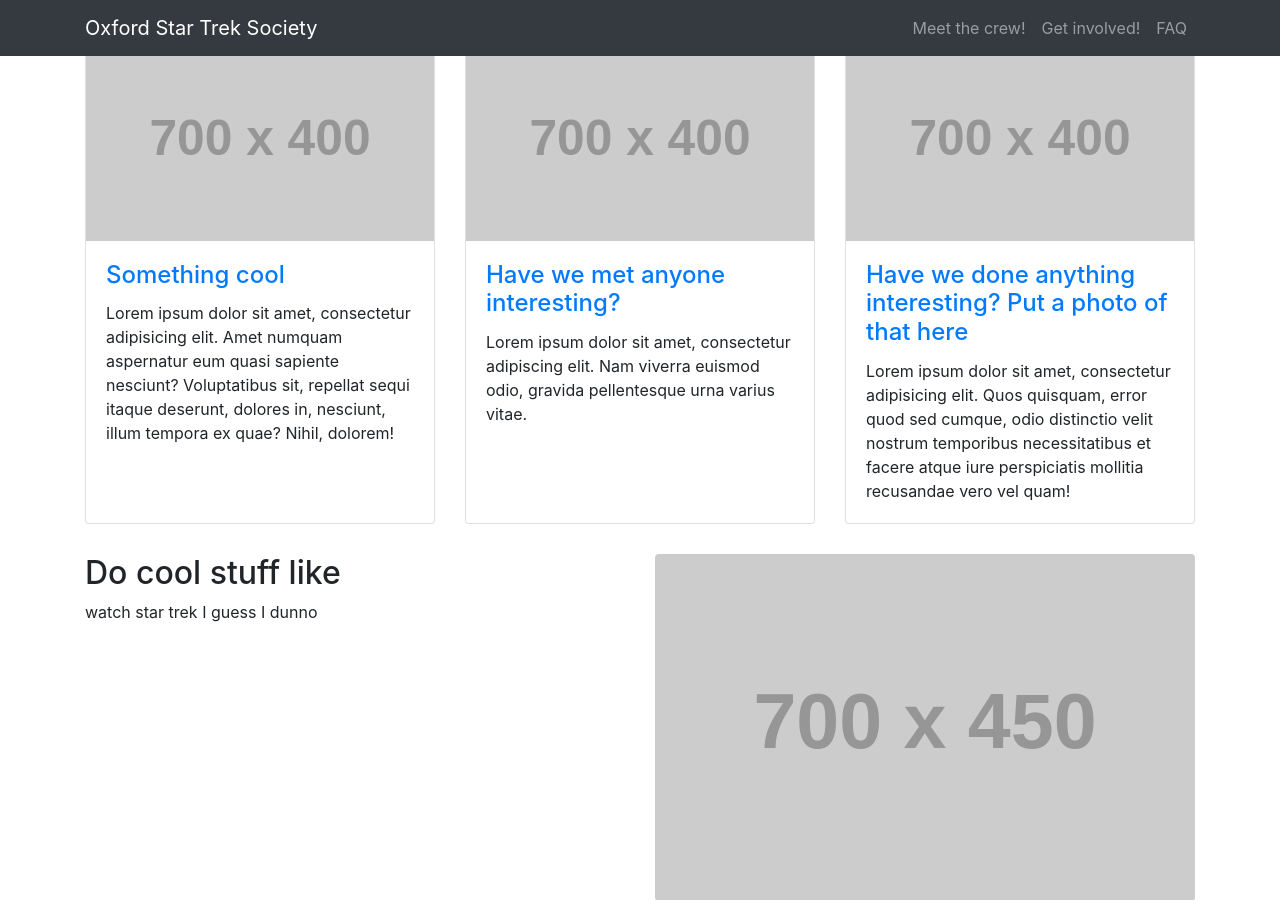
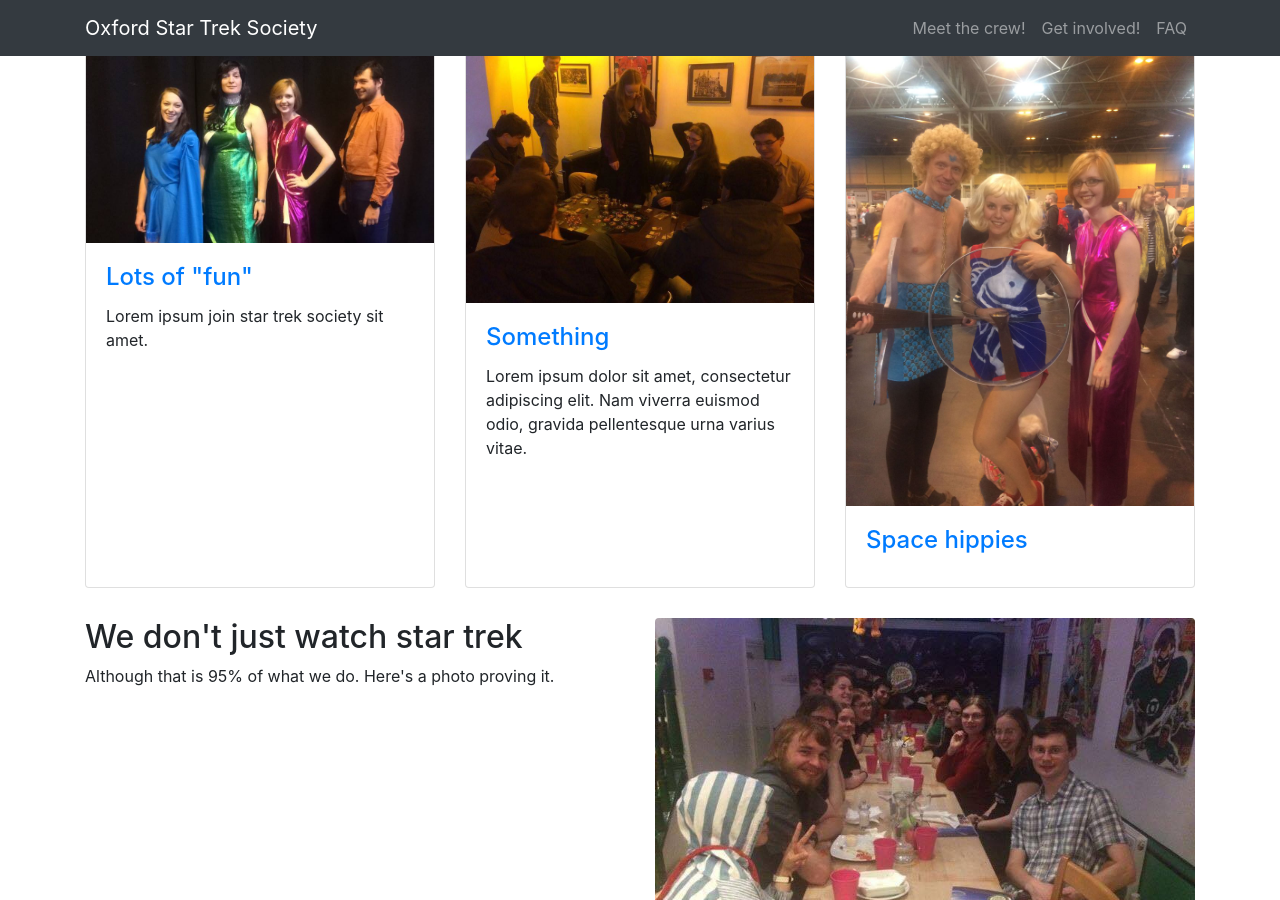
Before and after one commit to oxfordstartreksociety/oxfordstartreksociety.github.io, a Jekyll site: the page built from index.html, in a window 1280 px wide and 900 px high, scrolled down 927 px. Built offline with Jekyll 4.4.1, drawn with Linux system fonts in a browser that asks for light colours; some of the changed text lies outside the part shown.

Commit message:
randomly pick some images to display

```diff
--- a/about.html
+++ b/about.html
@@ -13,7 +13,7 @@ layout: default
 
   <div class="row">
 	<div class="col-lg-6">
-	  <img class="img-fluid rounded mb-4" src="http://placehold.it/750x450" alt="">
+	  <img class="img-fluid rounded mb-4" src="img/treksoc.jpg" alt="">
 	</div>
 	<div class="col-lg-6">
 	  <h2>We're great, look at this totally non-placeholder text</h2>
--- a/index.html
+++ b/index.html
@@ -10,22 +10,19 @@ layout: default
 	  <li data-target="#carouselExampleIndicators" data-slide-to="2"></li>
 	</ol>
 	<div class="carousel-inner" role="listbox">
-	  <!-- Slide One - Set the background image for this slide in the line below -->
-	  <div class="carousel-item active" style="background-image: url('ali_g.jpg')">
+	  <div class="carousel-item active" style="background-image: url('img/bear.jpg')">
 		<div class="carousel-caption d-none d-md-block">
-		  <h3></h3>
+		  <h3 style="color:black">Some people in a room</h3>
 		</div>
 	  </div>
-	  <!-- Slide Two - Set the background image for this slide in the line below -->
-	  <div class="carousel-item" style="background-image: url('startrek2.jpg')">
+	  <div class="carousel-item" style="background-image: url('img/big_group.jpg')">
 		<div class="carousel-caption d-none d-md-block">
-		  <h3>Firefly</h3>
+		  <h3>Look, they're playing a board game</h3>
 		</div>
 	  </div>
-	  <!-- Slide Three - Set the background image for this slide in the line below -->
-	  <div class="carousel-item" style="background-image: url('startrek3.jpg')">
+	  <div class="carousel-item" style="background-image: url('img/llap.jpg')">
 		<div class="carousel-caption d-none d-md-block">
-		  <h3>Star Trek</h3>
+		  <h3>Some guy writing a star wars quote</h3>
 		</div>
 	  </div>
 	</div>
@@ -82,21 +79,23 @@ layout: default
   <div class="row">
 	<div class="col-lg-4 col-sm-6 portfolio-item">
 	  <div class="card h-100">
-		<a href="#"><img class="card-img-top" src="http://placehold.it/700x400" alt=""></a>
+		<a href="#"><img class="card-img-top" src="img/mudd_women.jpg" alt=""></a>
 		<div class="card-body">
 		  <h4 class="card-title">
-			<a href="#">Something cool</a>
+			<a href="#">Lots of "fun"</a>
 		  </h4>
-		  <p class="card-text">Lorem ipsum dolor sit amet, consectetur adipisicing elit. Amet numquam aspernatur eum quasi sapiente nesciunt? Voluptatibus sit, repellat sequi itaque deserunt, dolores in, nesciunt, illum tempora ex quae? Nihil, dolorem!</p>
+		  <p class="card-text">
+			Lorem ipsum join star trek society sit amet.
+		  </p>
 		</div>
 	  </div>
 	</div>
 	<div class="col-lg-4 col-sm-6 portfolio-item">
 	  <div class="card h-100">
-		<a href="#"><img class="card-img-top" src="http://placehold.it/700x400" alt=""></a>
+		<a href="#"><img class="card-img-top" src="img/boardgame.jpg" alt=""></a>
 		<div class="card-body">
 		  <h4 class="card-title">
-			<a href="#">Have we met anyone interesting?</a>
+			<a href="#">Something</a>
 		  </h4>
 		  <p class="card-text">Lorem ipsum dolor sit amet, consectetur adipiscing elit. Nam viverra euismod odio, gravida pellentesque urna varius vitae.</p>
 		</div>
@@ -104,13 +103,12 @@ layout: default
 	</div>
 	<div class="col-lg-4 col-sm-6 portfolio-item">
 	  <div class="card h-100">
-		<a href="#"><img class="card-img-top" src="http://placehold.it/700x400" alt=""></a>
+		<a href="#"><img class="card-img-top" src="img/hippies.jpg" alt=""></a>
 		<div class="card-body">
 		  <h4 class="card-title">
-			<a href="#">Have we done anything interesting? Put a
-			photo of that here</a>
+			<a href="#">Space hippies</a>
 		  </h4>
-		  <p class="card-text">Lorem ipsum dolor sit amet, consectetur adipisicing elit. Quos quisquam, error quod sed cumque, odio distinctio velit nostrum temporibus necessitatibus et facere atque iure perspiciatis mollitia recusandae vero vel quam!</p>
+		  <p class="card-text"></p>
 		</div>
 	  </div>
 	</div>
@@ -118,11 +116,11 @@ layout: default
 
   <div class="row">
 	<div class="col-lg-6">
-	  <h2>Do cool stuff like</h2>
-	  <p>watch star trek I guess I dunno</p>
+	  <h2>We don't just watch star trek</h2>
+	  <p>Although that is 95% of what we do. Here's a photo proving it.</p>
 	</div>
 	<div class="col-lg-6">
-	  <img class="img-fluid rounded" src="http://placehold.it/700x450" alt="">
+	  <img class="img-fluid rounded" src="img/atomic.jpg" alt="">
 	</div>
   </div>
 
```
